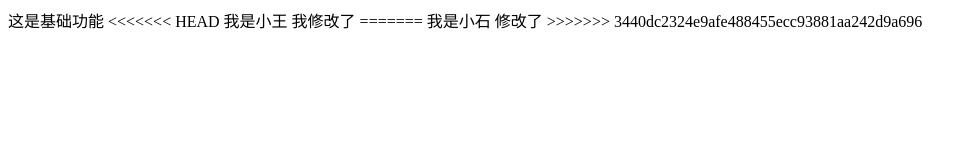
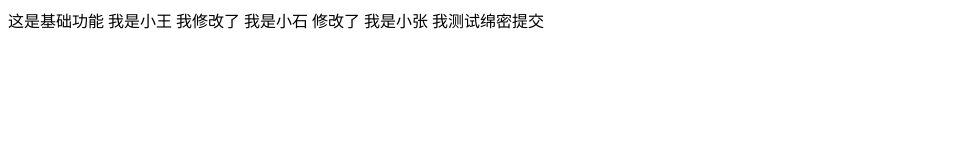
Before and after one commit to sherrypp520/myfirst, a plain HTML site: page index.html in a window 1280 px wide. Shown: the whole page, without its empty margins (0-977 px from the left). Drawn offline with Linux system fonts and the light colour scheme.

Commit message:
我是小张测试提交

```diff
--- a/index.html
+++ b/index.html
@@ -8,10 +8,8 @@
 </head>
 <body>
     这是基础功能
-<<<<<<< HEAD
     我是小王 我修改了
-=======
     我是小石 修改了
->>>>>>> 3440dc2324e9afe488455ecc93881aa242d9a696
+    我是小张 我测试绵密提交
 </body>
 </html>
```
